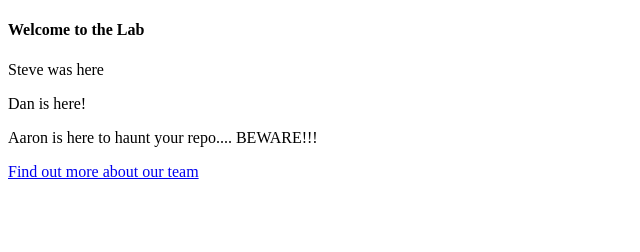
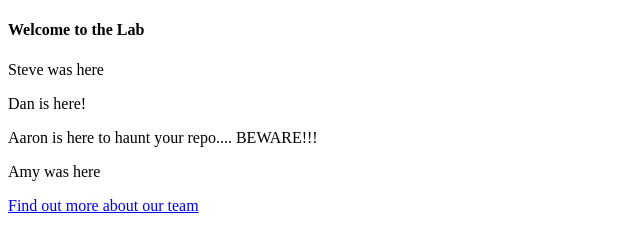
Before and after one commit to steverobinett/gitLab2023, a plain HTML site: page index.html in a window 1280 px wide. Shown: the whole page, without its empty margins (0-640 px from the left). Drawn offline with Linux system fonts and the light colour scheme.

Commit message:
amy added

```diff
--- a/index.html
+++ b/index.html
@@ -13,6 +13,7 @@
     <p>Steve was here</p>
     <p>Dan is here!</p>
     <p>Aaron is here to haunt your repo.... BEWARE!!!</p>
+    <p>Amy was here</p>
 
     <a href="teamBios.html">Find out more about our team</a>
 
```
